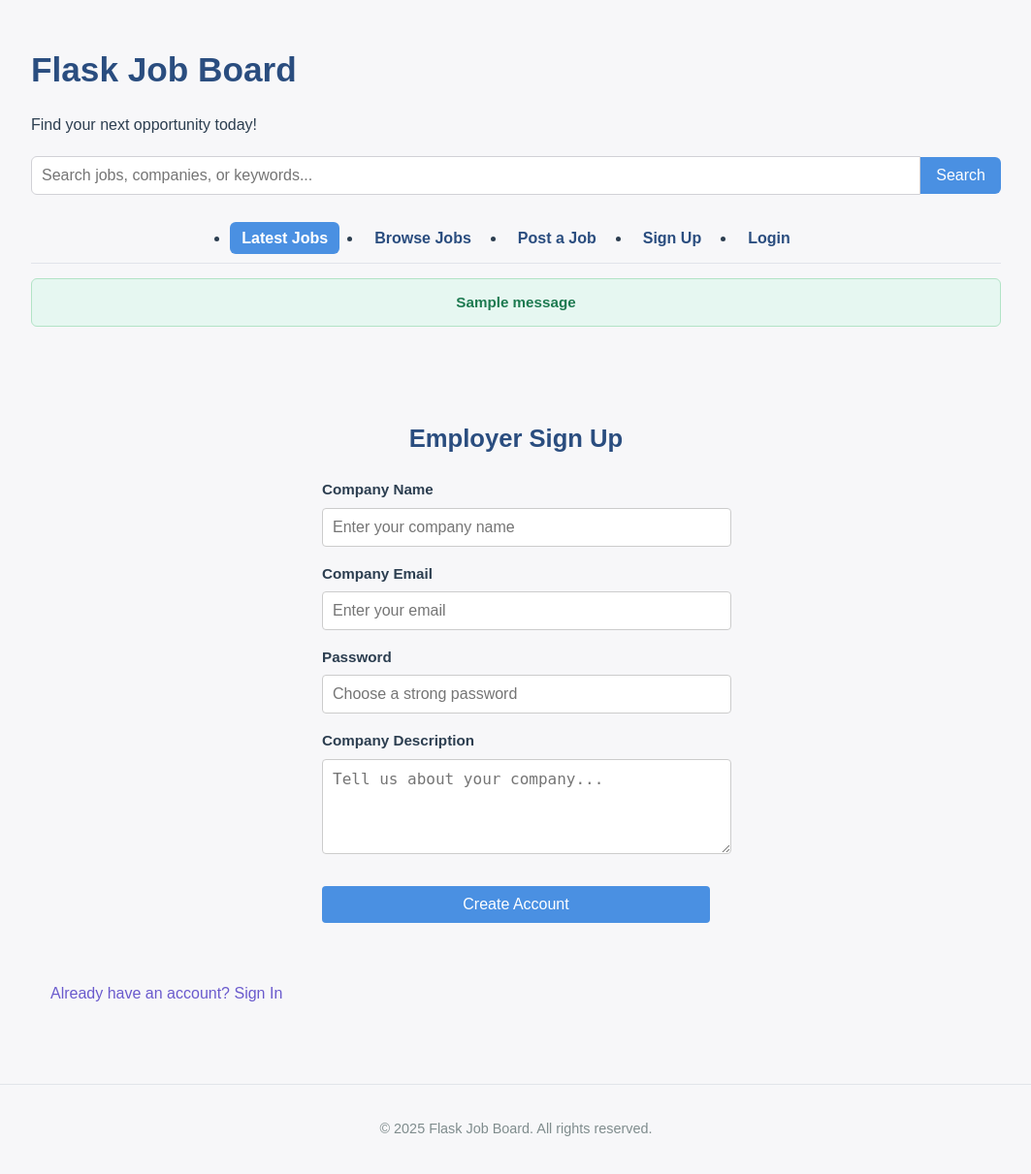
After one commit to rdisho20/job_board, a Flask app: page /signup in a window 1280 px wide. The commit adds this page. Shown: the whole page at 97% size, without its empty margins (108-1171 px from the left). Run offline with Flask 3, Linux system fonts and the light colour scheme; one stand-in notice (Sample message) is shown.

Commit message:
adding more job_board files

```diff
--- a/app.py
+++ b/app.py
@@ -1,10 +1,141 @@
-from flask import Flask, render_template, url_for
+from flask import (
+    flash,
+    Flask,
+    redirect,
+    render_template,
+    request,
+    url_for
+)
+import os
+import yaml
+from bcrypt import checkpw, gensalt, hashpw
 
 app = Flask(__name__)
+app.secret_key = 'secret1'
+
+def get_data_path():
+    app_dir = os.path.dirname(__file__)
+
+    if app.config['TESTING']:
+        return os.path.join(app_dir, 'tests', 'data')
+    else:
+        return os.path.join(app_dir, 'job_board', 'data')
+
+def load_user_credentials():
+    filename = 'users.yml'
+    root_dir = os.path.dirname(__file__)
+    if app.config['TESTING']:
+        credentials_path = os.path.join(root_dir, 'tests', filename)
+    else:
+        credentials_path = os.path.join(root_dir, 'job_board', filename)
+
+    with open(credentials_path, 'r') as file:
+        return yaml.safe_load(file)
+
+def validate_password(password):
+    '''
+    Password must be at least 8 characters long
+    Must include at least 1 number
+    Must include upper and lowercase letters
+    Must include at least 1 symbol
+    d- leave as string, checking against valid characters
+    '''
+    numbers = '1234567890'
+    letters = 'abcdefghijklmnopqrstuvwxyz'
+    symbols = '_!@#$%^&*;:,.<>?`~ '
+    number_count = 0
+    symbol_count = 0
+    lower_count = 0
+    upper_count = 0
+
+    if len(password) < 8:
+        return False
+
+    for char in password:
+        if (char not in numbers and
+            char not in letters and
+            char not in letters.upper() and
+            char not in symbols):
+            return False
+
+        elif char in letters:
+            lower_count += 1
+
+        elif char in letters.upper():
+            upper_count += 1
+
+        elif char in numbers:
+            number_count += 1
+
+        elif char in symbols:
+            symbol_count += 1
+
+    if (number_count > 0 and symbol_count > 0 and
+        lower_count > 0 and upper_count > 0):
+        return True
+
+    return False
 
 @app.route('/')
 def index():
     return render_template('index.html')
 
+@app.route('/signup')
+def signup():
+    return render_template('signup.html')
+
+@app.route('/signup', methods=['POST'])
+def signup_user():
+    credentials = load_user_credentials()
+    email = request.form['email'].strip()
+    password = request.form['password']
+    company_name = request.form['company-name'].strip()
+    company_description = request.form['description'].strip()
+
+    if email in credentials:
+        flash("An account with that email already exists. Please, try again.")
+        return render_template('signup.html',
+                               company_name=company_name,
+                               company_description=company_description), 422
+    elif not email or not password or not company_name:
+        flash("Please enter required information.", "error")
+        return render_template('signup.html', email=email,
+                               company_name=company_name,
+                               company_description=company_description), 422
+    elif len(email) > 45 or len(password) > 45:
+        flash("Email & Password cannot be longer than 45 characters.", "error")
+        return render_template('signup.html',
+                               company_name=company_name,
+                               company_description=company_description), 422
+    elif not validate_password(password):
+        flash("Please enter a valid password.", "error")
+        return render_template('signup.html', email=email,
+                               company_name=company_name,
+                               company_description=company_description), 422
+
+    else:
+        filename = 'users.yml'
+        root_dir = os.path.dirname(__file__)
+        if app.config['TESTING']:
+            credentials_path = os.path.join(root_dir, 'tests', filename)
+        else:
+            credentials_path = os.path.join(root_dir, 'job_board', filename)
+
+        with open(credentials_path, 'a') as file:
+            hashed = hashpw(password.encode('utf-8'), gensalt())
+            hashed_password_string = hashed.decode('utf-8')
+            file.write('\n')
+            file.write(f'{email}:\n')
+            file.write(f'\tpassword: {hashed_password_string}\n')
+            file.write(f'\tname: {company_name}\n')
+            file.write(f'\tdescription: {company_description}')
+
+        flash("Account successfully created!", "success")
+        return redirect(url_for('signin'))
+
+@app.route('/signin')
+def signin():
+    return render_template('signin.html')
+
 if __name__ == "__main__":
     app.run(debug=True, port=5003)
--- a/static/stylesheets/styles.css
+++ b/static/stylesheets/styles.css
@@ -176,3 +176,93 @@ nav {
     background-color: #4a90e2; /* light blue highlight */
     color: #fff;
   }
+
+/* ============================
+   Auth Form Styles (used for Sign In + Sign Up)
+   ============================ */
+   .auth-form {
+    max-width: 400px;
+    margin: 60px auto;
+    padding: 0 10px;
+  }
+
+  .auth-form h2 {
+    text-align: center;
+    margin-bottom: 20px;
+    font-size: 1.6rem;
+    color: #2a4d7f; /* consistent blue */
+  }
+
+  .auth-form label {
+    display: block;
+    margin-bottom: 6px;
+    font-weight: 600;
+    color: #2c3e50;
+    font-size: 0.95rem;
+  }
+
+  .auth-form input,
+  .auth-form textarea,
+  .auth-form select {
+    width: 100%;
+    padding: 10px;
+    margin-bottom: 16px;
+    border: 1px solid #ccc;
+    border-radius: 4px;
+    font-size: 1rem;
+    background: #fff;
+  }
+
+  .auth-form textarea {
+    resize: vertical;
+  }
+
+  .auth-form button {
+    width: 100%;
+    padding: 10px;
+    font-size: 1rem;
+    border-radius: 4px;
+    margin-top: 10px;
+  }
+
+  /* Helper links under form (works for both sign in + sign up) */
+  .auth-form .helper-links {
+    text-align: center;
+    margin-top: 15px;
+    font-size: 0.9rem;
+  }
+
+  .auth-form .helper-links a {
+    color: #6a5acd; /* purple accent */
+    text-decoration: none;
+  }
+
+  .auth-form .helper-links a:hover {
+    text-decoration: underline;
+  }
+
+/* ============================
+   Flash Message Styles
+   ============================ */
+.flash {
+  padding: 12px 16px;
+  margin: 15px 0;
+  border-radius: 6px;
+  font-size: 0.95rem;
+  font-weight: 600;
+  text-align: center;
+}
+
+/* Success Flash */
+.flash.success {
+  background-color: #e6f7f1; /* soft greenish background */
+  color: #1d7a50; /* dark teal/green text */
+  border: 1px solid #b2e3c6;
+}
+
+/* Error/Failure Flash */
+.flash.error {
+  background-color: #fdeaea; /* soft red background */
+  color: #a12626; /* deep red text */
+  border: 1px solid #f5b5b5;
+}
--- a/templates/layout.html
+++ b/templates/layout.html
@@ -27,11 +27,18 @@
       <ul>
         <li><a href="{{ url_for('index') }}" class="active">Latest Jobs</a></li>
         <li><a href="jobs.html">Browse Jobs</a></li>
-        <li><a href="employers.html">Employers</a></li>
-        <li><a href="signup.html">Sign Up</a></li>
+        <li><a href="post_job.html">Post a Job</a></li>
+        <li><a href="{{ url_for('signup') }}">Sign Up</a></li>
         <li><a href="login.html">Login</a></li>
       </ul>
     </nav>
+    {% with messages = get_flashed_messages(with_categories=True) %}
+      {% if messages %}
+        {% for category, message in messages %}
+          <div class="flash {{ category }}">{{ message }}</div>
+        {% endfor %}
+      {% endif %}
+    {% endwith %}
     {% block content %}{% endblock %}
   </div>
 
--- /dev/null
+++ b/templates/signup.html
@@ -0,0 +1,27 @@
+{% extends "layout.html" %}
+
+{% block content %}
+<div class="container">
+    <form class="auth-form" action="{{ url_for('signup') }}" method="post">
+        <h2>Employer Sign Up</h2>
+
+        <label for="company-name">Company Name</label>
+        <input type="text" id="company-name" name="company-name" placeholder="Enter your company name" value="{{ company_name }}" required />
+
+        <label for="email">Company Email</label>
+        <input type="email" id="email" name="email" placeholder="Enter your email" value="{{ email }}" required />
+
+        <label for="password">Password</label>
+        <input type="password" id="password" name="password" placeholder="Choose a strong password" required />
+
+        <label for="description">Company Description</label>
+        <textarea id="description" name="description" rows="4" placeholder="Tell us about your company..." value="{{ company_description }}"></textarea>
+
+        <button type="submit" class="btn">Create Account</button>
+    </form>
+
+    <div class="helper-links">
+        <a href="signin.html">Already have an account? Sign In</a>
+    </div>
+</div>
+{% endblock %}
```
Also changed, not shown: job_board/users.yml (+8 -1 lines), templates/signin.html (added, +23 -0 lines), tests/test_app.py (added, +121 -0 lines), tests/users.yml (added, +4 -0 lines), README.md, tests/__init__.py (added), tests/job_listings.yml (added).
